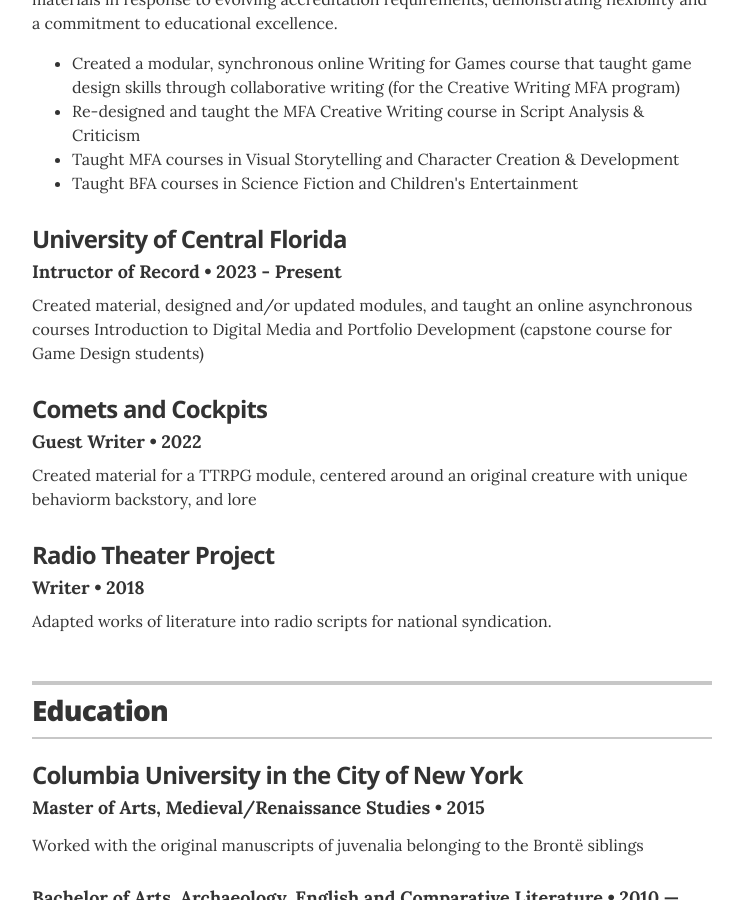
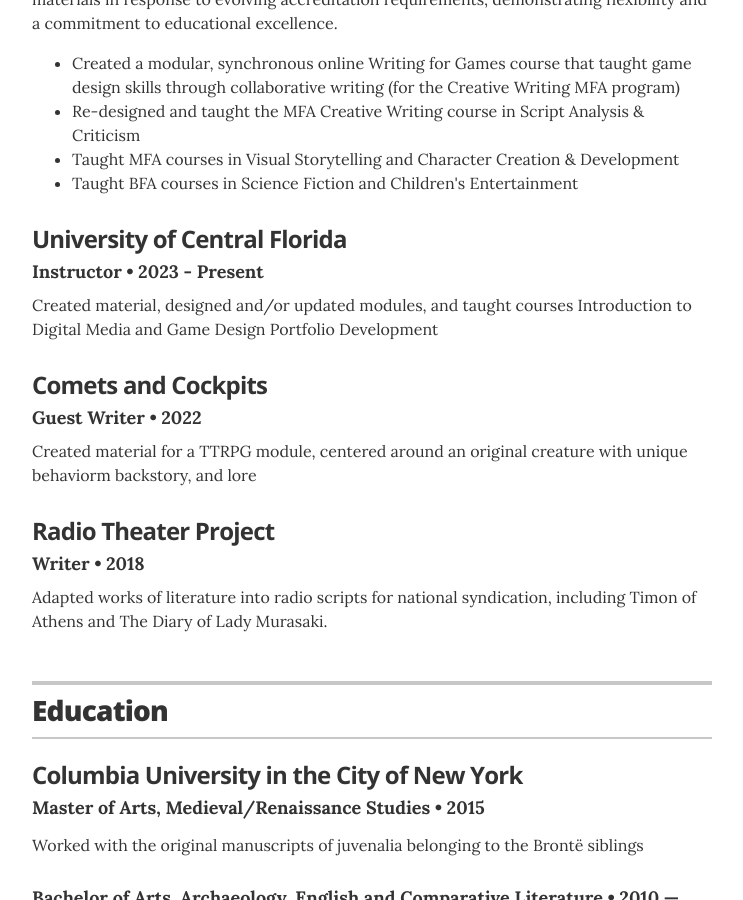
Before and after one commit to mwmxyz/academic, a Jekyll site: the page built from index.html, in a window 1280 px wide and 900 px high, scrolled down 910 px. Shown: the whole window, without its empty margins (268-1011 px from the left). Built offline with Jekyll 4.4.1, drawn with Linux system fonts in a browser that asks for light colours.

Commit message:
Update experience.yml

```diff
--- a/_data/experience.yml
+++ b/_data/experience.yml
@@ -8,9 +8,9 @@
 
 # Teaching at UCF
 - company: University of Central Florida
-  position: Intructor of Record
+  position: Instructor
   duration: 2023 - Present
-  summary: Created material, designed and/or updated modules, and taught an online asynchronous courses Introduction to Digital Media and Portfolio Development (capstone course for Game Design students)
+  summary: Created material, designed and/or updated modules, and taught courses Introduction to Digital Media and Game Design Portfolio Development
 
 # Game Writing
 - company: Comets and Cockpits
@@ -22,4 +22,4 @@
 - company: Radio Theater Project
   position: Writer
   duration: 2018
-  summary: Adapted works of literature into radio scripts for national syndication.
+  summary: Adapted works of literature into radio scripts for national syndication, including Timon of Athens and The Diary of Lady Murasaki.
```
